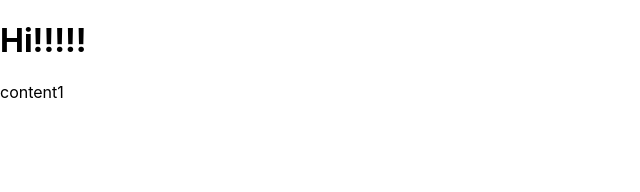
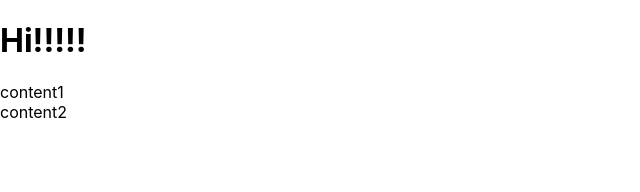
Before and after one commit to yuizho/blog-2021, a Next.js app: page /blog in a window 1280 px wide. Shown: the top 192 px of the page, without its empty margins (0-640 px from the left). Built offline with nearby package versions, Linux system fonts and the light colour scheme.

Commit message:
modfy pages/blog/index.tsx

```diff
--- a/pages/blog/index.tsx
+++ b/pages/blog/index.tsx
@@ -10,6 +10,8 @@ export default function Home() {
       </Head>
       <h1>Hi!!!!!</h1>
       <Link href="/blog/contents/1">content1</Link>
+      <br />
+      <Link href="/blog/contents/2">content2</Link>
     </>
   );
 }
```
